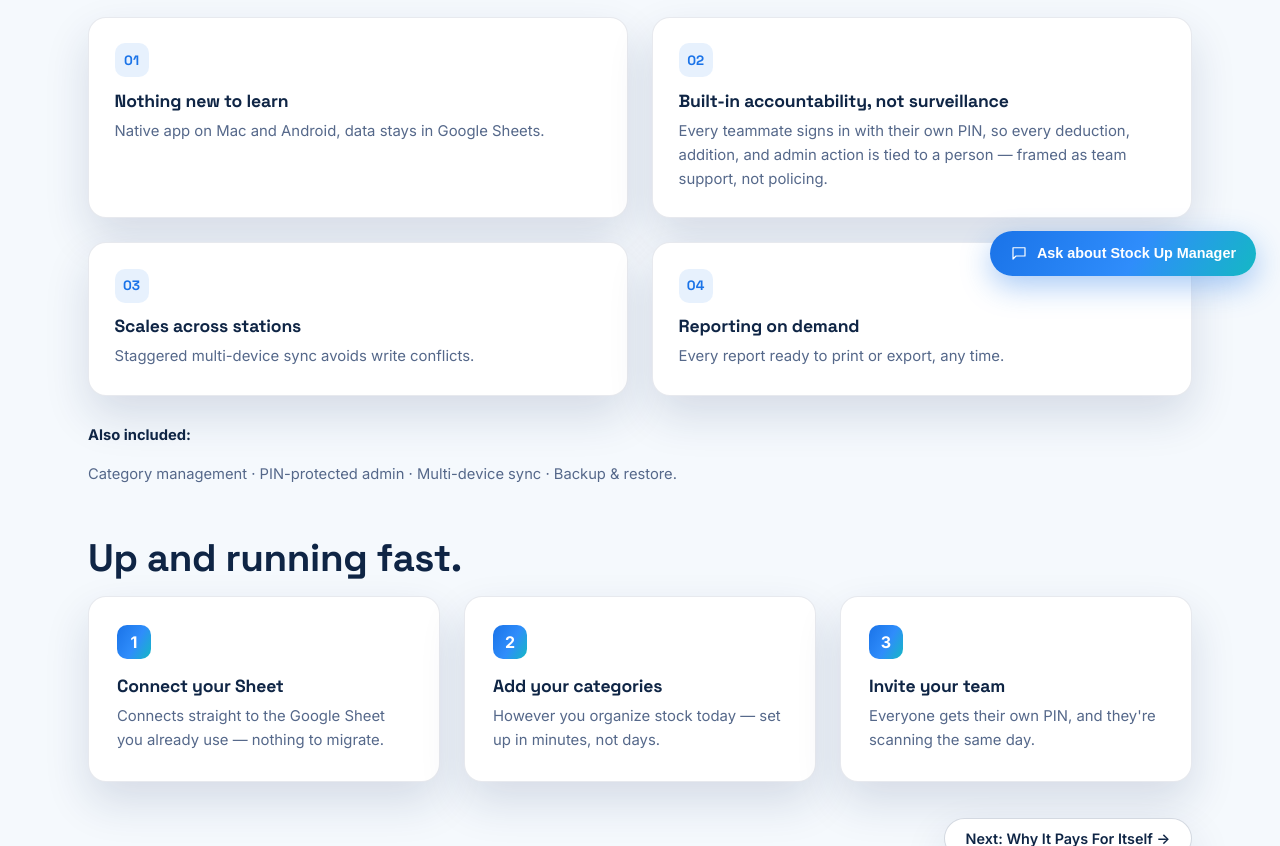
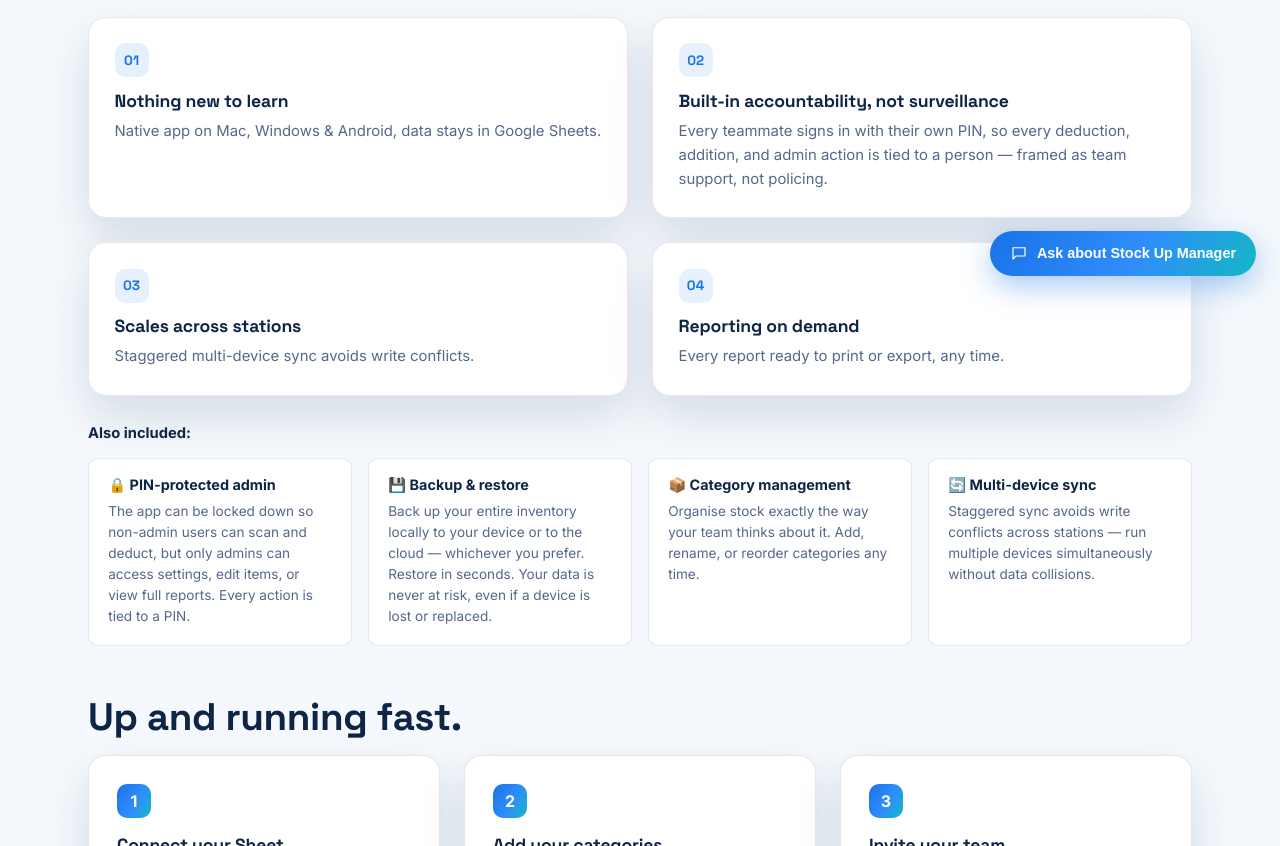
Before and after one commit to kDev-Lab/StockUpManager, a website: page public/why-switch.html in a window 1280 px wide. Shown: the part 500-1346 px from the top of the page. Drawn offline with Linux system fonts and the light colour scheme.

Commit message:
Revise platform compatibility and feature details
Updated the description of the app's platform compatibility and enhanced the details of included features.

```diff
--- a/public/why-switch.html
+++ b/public/why-switch.html
@@ -72,7 +72,7 @@
         <div class="why-card">
           <span class="why-num">01</span>
           <h3>Nothing new to learn</h3>
-          <p>Native app on Mac and Android, data stays in Google Sheets.</p>
+          <p>Native app on Mac, Windows &amp; Android, data stays in Google Sheets.</p>
         </div>
         <div class="why-card">
           <span class="why-num">02</span>
@@ -91,9 +91,27 @@
         </div>
       </div>
 
-      <p class="also-included reveal">
-        <strong>Also included:</strong> Category management · PIN-protected admin · Multi-device sync · Backup &amp; restore.
-      </p>
+      <div class="also-included reveal">
+        <strong>Also included:</strong>
+        <div class="also-included-cards">
+          <div class="also-card">
+            <strong>🔒 PIN-protected admin</strong>
+            <p>The app can be locked down so non-admin users can scan and deduct, but only admins can access settings, edit items, or view full reports. Every action is tied to a PIN.</p>
+          </div>
+          <div class="also-card">
+            <strong>💾 Backup &amp; restore</strong>
+            <p>Back up your entire inventory locally to your device or to the cloud — whichever you prefer. Restore in seconds. Your data is never at risk, even if a device is lost or replaced.</p>
+          </div>
+          <div class="also-card">
+            <strong>📦 Category management</strong>
+            <p>Organise stock exactly the way your team thinks about it. Add, rename, or reorder categories any time.</p>
+          </div>
+          <div class="also-card">
+            <strong>🔄 Multi-device sync</strong>
+            <p>Staggered sync avoids write conflicts across stations — run multiple devices simultaneously without data collisions.</p>
+          </div>
+        </div>
+      </div>
 
       <h2 class="reveal" style="margin-top:3rem;">Up and running fast.</h2>
       <div class="steps-grid reveal">
```
